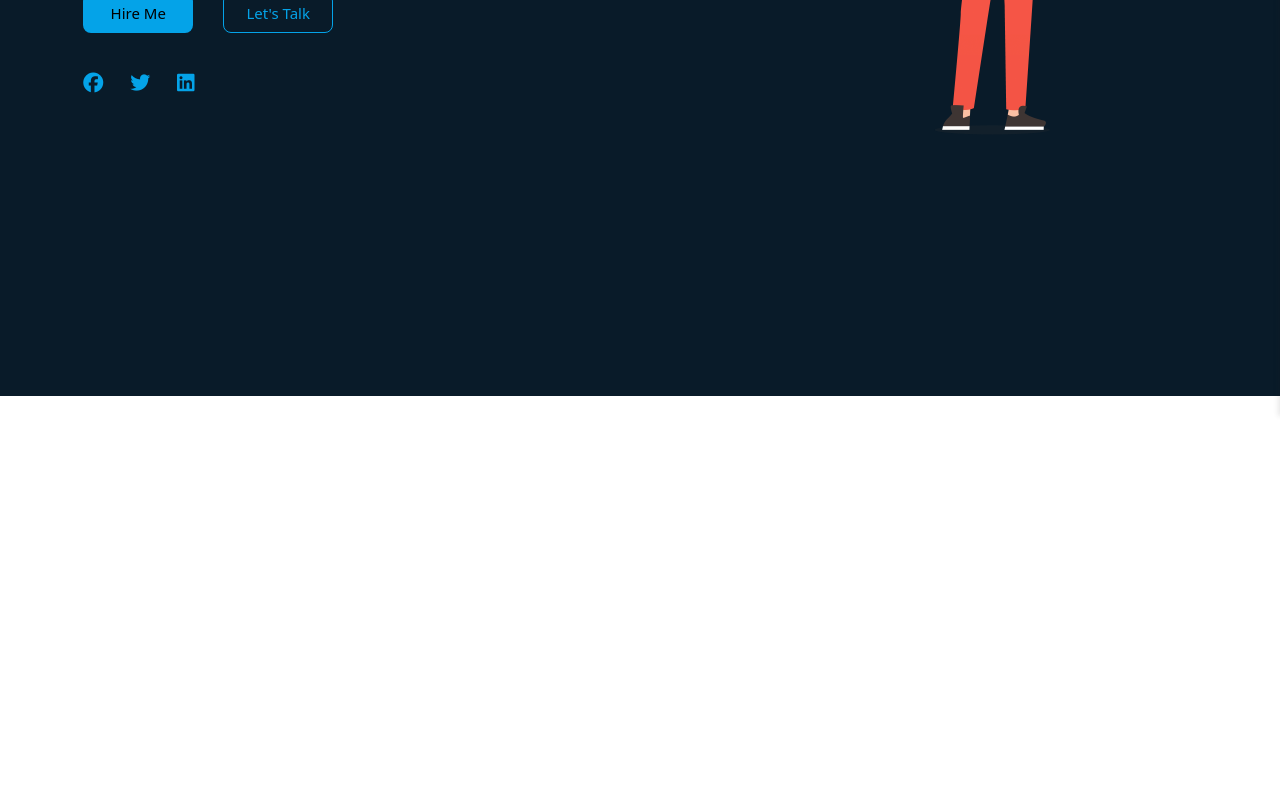
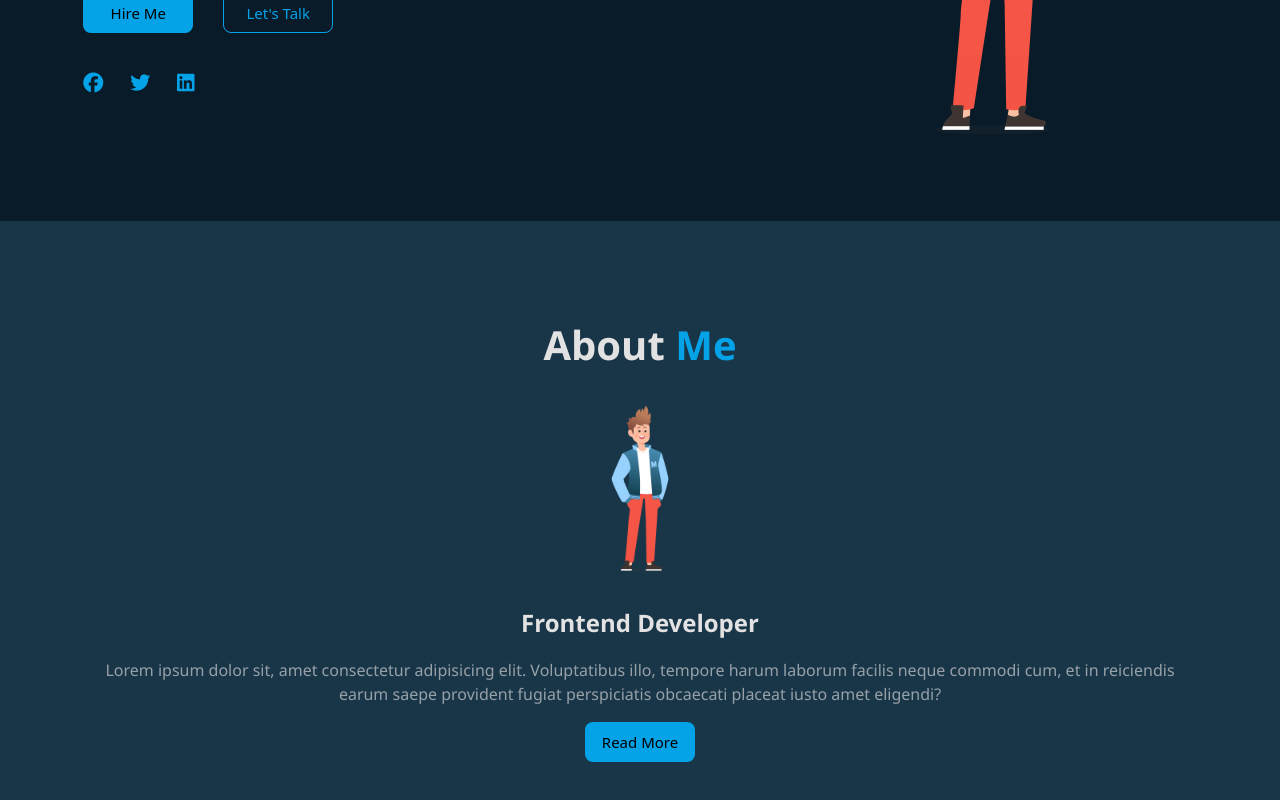
Before and after one commit to ThantzinTun007/Portfolio-test, an Angular app: page /home in a window 1280 px wide. Shown: the part 404-1204 px from the top of the page. Before the commit the page ends 800 px from the top, so only its background shows below. Built offline with nearby package versions, Linux system fonts and the light colour scheme.

Commit message:
about me

```diff
--- a/src/app/app.module.ts
+++ b/src/app/app.module.ts
@@ -10,9 +10,10 @@ import { RouterModule } from '@angular/router';
 import { AppComponent } from './app.component';
 import { HomeScreenComponent } from './components/home-screen/home-screen.component';
 import { ContactUsComponent } from './components/contact-us/contact-us.component';
+import { AboutMeComponent } from './components/about-me/about-me.component';
 
 @NgModule({
-  declarations: [AppComponent, HomeScreenComponent, ContactUsComponent],
+  declarations: [AppComponent, HomeScreenComponent, ContactUsComponent, AboutMeComponent],
   imports: [BrowserModule, AppRoutingModule, FormsModule, RouterModule],
   providers: [provideClientHydration()],
   bootstrap: [AppComponent],
--- /dev/null
+++ b/src/app/components/about-me/about-me.component.css
@@ -0,0 +1,51 @@
+.about-me-container {
+  width: 100%;
+  height: 100vh;
+  background-color: rgb(25, 54, 73);
+  display: flex;
+  align-items: center;
+  text-align: center;
+}
+
+.container {
+  height: 80vh;
+}
+
+.container h1,
+h4 {
+  color: rgb(227, 226, 226);
+  font-family: "Segoe UI", Tahoma, Geneva, Verdana, sans-serif;
+  font-weight: 700;
+  margin: 20px 0px;
+}
+
+.container h1 span {
+  color: #04a3e8;
+}
+
+.container img {
+  width: 200px;
+}
+
+.container p {
+  color: rgba(227, 226, 226, 0.619);
+  font-family: "Segoe UI", Tahoma, Geneva, Verdana, sans-serif;
+}
+
+.container .btn {
+  width: 110px;
+  height: 40px;
+  background-color: #04a3e8;
+  border: none;
+  outline: none;
+  border-radius: 8px;
+  color: black;
+  font-weight: 500;
+  font-size: 15px;
+}
+
+.container .btn:hover {
+  background-color: transparent;
+  border: 1px solid #04a3e8;
+  color: #04a3e8;
+}
--- /dev/null
+++ b/src/app/components/about-me/about-me.component.html
@@ -0,0 +1,9 @@
+<div class="about-me-container">
+    <div class="container">
+        <h1>About <span>Me</span></h1>
+        <img src="/assets/images/man.png" alt="">
+        <h4>Frontend Developer</h4>
+        <p>Lorem ipsum dolor sit, amet consectetur adipisicing elit. Voluptatibus illo, tempore harum laborum facilis neque commodi cum, et in reiciendis earum saepe provident fugiat perspiciatis obcaecati placeat iusto amet eligendi?</p>
+        <button class="btn">Read More</button>
+    </div>
+</div>
--- a/src/app/components/home-screen/home-screen.component.css
+++ b/src/app/components/home-screen/home-screen.component.css
@@ -2,18 +2,19 @@
   width: 100%;
   height: 100vh;
   background: #091b29;
-  position: sticky;
-  top: 0;
-  z-index: 2;
 }
 
 .navbar_container {
   width: 87%;
   height: 80px;
   display: flex;
+  background-color: transparent;
   justify-content: space-between;
   align-items: center;
   margin: 0 auto;
+  position: sticky;
+  top: 0;
+  z-index: 100;
 }
 
 .navbar_container .logo_text {
@@ -66,12 +67,13 @@
 }
 
 .sidebar {
-  width: 350px;
+  width: 320px;
   height: calc(100% - 60px);
   position: fixed;
   top: 80px;
   right: -350px;
-  background-color: #0d3859;
+  border: 1px solid #0a2c45;
+  background-color: #a3a4a5d0;
   box-shadow: -2px 0 5px rgba(36, 36, 36, 0.106);
   display: flex;
   flex-direction: column;
@@ -104,8 +106,10 @@
   cursor: pointer;
 }
 
+/* .sidebar ul li:active{} */
+
 .sidebar ul li a {
-  color: rgb(116, 115, 115);
+  color: rgb(170, 168, 168);
   text-decoration: none;
 }
 
--- a/src/app/components/home-screen/home-screen.component.html
+++ b/src/app/components/home-screen/home-screen.component.html
@@ -8,7 +8,7 @@
 
     <div class="menu_button_container d-flex justify-content-between">
       <a href="#"> Home</a>
-      <a href=""> About</a>
+      <a href="javascript:void(0)" (click)="scrollToSection()"> About</a>
       <a href=""> Education</a>
       <a href=""> Skills</a>
       <a href=""> Contact</a>
@@ -64,4 +64,10 @@
       <img src="/assets/images/man.png" alt="image" class="logo" />
     </div>
   </div>
+
+
+  <!-- about me -->
+  <div id="about-me" #aboutMeSection>
+    <app-about-me></app-about-me>
+  </div>
 </div>
--- a/src/app/components/home-screen/home-screen.component.ts
+++ b/src/app/components/home-screen/home-screen.component.ts
@@ -1,4 +1,4 @@
-import { Component } from '@angular/core';
+import { Component, ElementRef, ViewChild } from '@angular/core';
 
 @Component({
   selector: 'app-home-screen',
@@ -8,6 +8,12 @@ import { Component } from '@angular/core';
 export class HomeScreenComponent {
   sidebarOpen: boolean = false;
 
+  @ViewChild('aboutMeSection', { static: false }) aboutMeSection!: ElementRef;
+
+  scrollToSection() {
+    this.aboutMeSection.nativeElement.scrollIntoView({ behavior: 'smooth' });
+  }
+
   toggleSidebar(): void {
     this.sidebarOpen = !this.sidebarOpen;
   }
```
Also changed, not shown: src/app/components/about-me/about-me.component.ts (added, +10 -0 lines), 1 other file (tests, documents, lock files or other folders).
